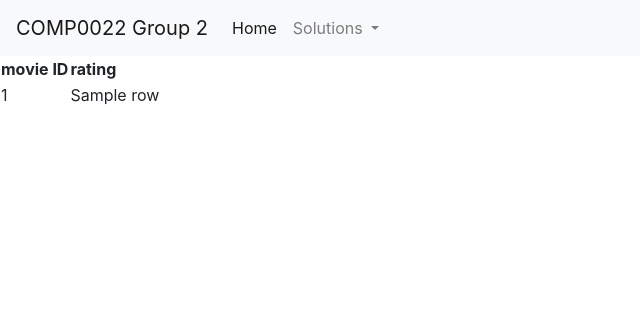
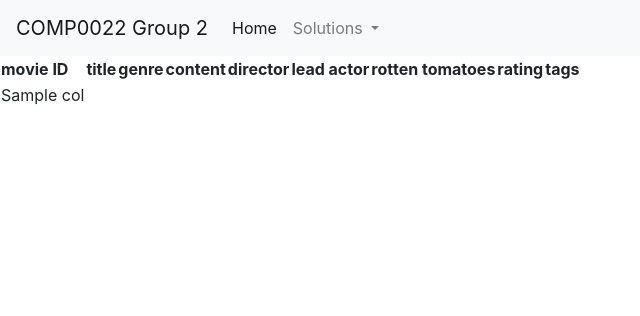
Before and after one commit to jameslee1237/COMP0022, a Flask app: template python/templates/use_case_1.html in a window 1280 px wide. Shown: the top 316 px of the page, without its empty margins (0-640 px from the left). Run offline with Flask 2, Linux system fonts and the light colour scheme; the template is opened without the code that fills it: most values are stand-ins (such as "Sample title", 1, 10 or a date in 2020); some libraries are stand-ins or nearby versions.

Commit message:
DIsplay all columns of movies_data table

```diff
--- a/python/app.py
+++ b/python/app.py
@@ -200,7 +200,7 @@
 
     def use_case_1(self):
         cursor = self.cnx2.cursor()
-        cursor.execute("SELECT movies_data.movie_Id, AVG(movies_ratings.rating) as rating FROM movies_ratings, movies_data WHERE movies_data.movie_Id = movies_ratings.movie_Id GROUP BY movies_ratings.movie_Id;")
+        cursor.execute("SELECT * FROM movies.movies_data ORDER BY rating DESC;")
         result = cursor.fetchall()
         cursor.close()
         return result
--- a/python/templates/use_case_1.html
+++ b/python/templates/use_case_1.html
@@ -6,14 +6,22 @@
         <thead>
         <tr>
             <th>movie ID</th>
+            <th>title</th>
+            <th>genre</th>
+            <th>content</th>
+            <th>director</th>
+            <th>lead actor</th>
+            <th>rotten tomatoes</th>
             <th>rating</th>
+            <th>tags</th>
         </tr>
         </thead>
         <tbody>
         {% for row in data %}
             <tr>
-                <td>{{row[0]}}</td>
-                <td>{{row[1]}}</td>
+                {% for col in row %}
+                    <td>{{col}}</td>
+                {% endfor %}
             </tr>
         {% endfor %}
         </tbody>
```
